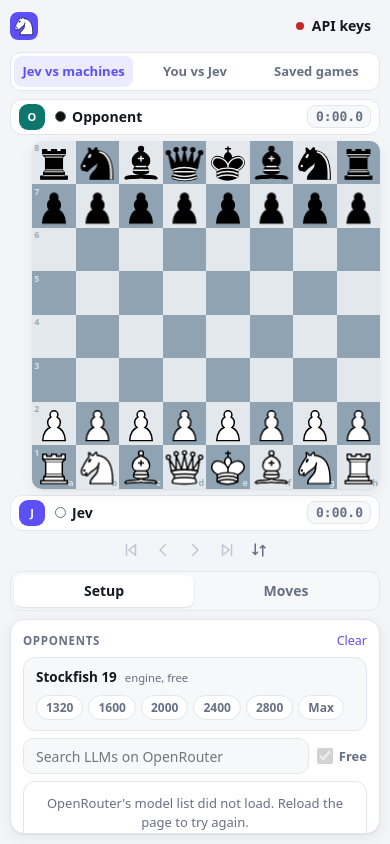
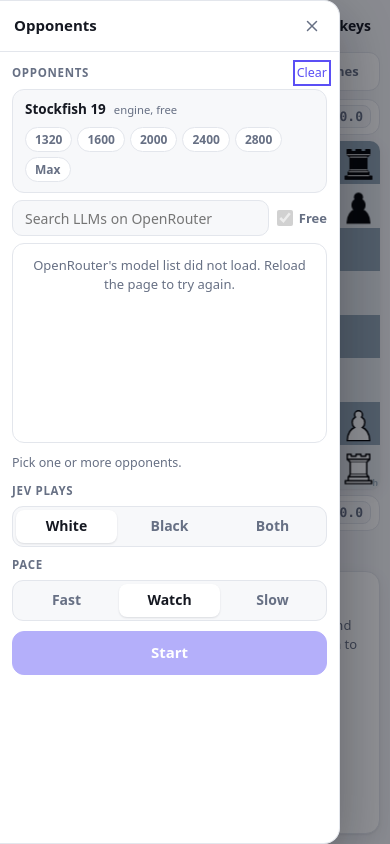
Before and after one commit to choxos/JevVsLLM, a website: page docs/index.html in a window 390 px wide. Drawn offline with Linux system fonts and the light colour scheme; no server answers.

Commit message:
Make the setup a drawer on narrow screens
Below 1180px the setup is no longer a tab under the board: it slides
in from the left over the page, full height, so opponents are easy to
pick on a phone. A button in the header opens it, its own header
closes it, and so do a tap outside, Escape, and starting a game. It
opens by itself when a mode has nothing to show yet.

The board keeps the room the tab bar used to take, and on a tablet it
now has the width the setup column held.

```diff
--- a/docs/app.js
+++ b/docs/app.js
@@ -280,7 +280,7 @@
   cells.clear();
   S.ply = null;
   S.flipped = false;
-  setPanel("info");
+  closeDrawer(); // the board is the thing to watch now
   schedule();
   Promise.allSettled(games.map((g) => runGame(g, controller.signal))).then(() => {
     run.running = false;
@@ -429,7 +429,7 @@
     S.ply = null;
     S.flipped = false;
     animateNext = null;
-    setPanel("info");
+    closeDrawer();
     schedule();
     renderHistory();
   } catch {
@@ -814,6 +814,7 @@
   for (const b of $$(".modes button")) b.setAttribute("aria-pressed", String(b.dataset.mode === S.mode));
   app.dataset.mode = S.mode;
   $("#keysDot").classList.toggle("ok", Boolean(S.keys.openrouter || S.keys.typesafe || S.config?.lends.typesafe));
+  $("#setupToggleLabel").textContent = $("#drawerTitle").textContent = { arena: "Opponents", human: "Play", history: "Saved games" }[S.mode];
   const seg = (id, v) => $$(`#${id} button`).forEach((b) => b.setAttribute("aria-pressed", String(b.dataset.v === String(v))));
   seg("jevColor", S.jevColor);
   seg("pace", S.pace);
@@ -1150,14 +1151,20 @@
   S.flipped = false;
   animateNext = null;
   if (mode === "history" && !S.saved.list) loadSaved();
-  setPanel(shown() ? "info" : "setup");
+  if (narrow()) setDrawer(!shown()); // the mode's controls live in the drawer: show them when there is no game yet
   schedule();
 }
 
-function setPanel(p) {
-  app.dataset.panel = p;
-  for (const b of $$(".ptabs button")) b.setAttribute("aria-pressed", String(b.dataset.panel === p));
+/** Under 1180px the setup is a drawer over the board; wider, it is always in view. */
+const narrow = () => matchMedia("(max-width: 1180px)").matches;
+
+function setDrawer(open) {
+  app.dataset.drawer = open ? "open" : "closed";
+  $("#scrim").hidden = !open;
+  $("#setupToggle").setAttribute("aria-expanded", String(open));
+  if (open) $(`.setup .for-${S.mode}`)?.querySelector("button, input, [tabindex]")?.focus({ preventScroll: true });
 }
+const closeDrawer = () => narrow() && setDrawer(false);
 
 function goto(k) {
   const g = shown();
@@ -1195,7 +1202,9 @@
 $("#orKey").addEventListener("input", routeNote);
 
 $$(".modes button").forEach((b) => b.addEventListener("click", () => setMode(b.dataset.mode)));
-$$(".ptabs button").forEach((b) => b.addEventListener("click", () => setPanel(b.dataset.panel)));
+$("#setupToggle").addEventListener("click", () => setDrawer(app.dataset.drawer !== "open"));
+$("#scrim").addEventListener("click", () => setDrawer(false));
+$("#setupClose").addEventListener("click", () => setDrawer(false));
 $("#keysBtn").addEventListener("click", openKeys);
 $("#saveKeys").addEventListener("click", () => {
   S.keys = { openrouter: $("#orKey").value.trim(), typesafe: $("#tsKey").value.trim() };
@@ -1258,7 +1267,7 @@
   renderModels();
 });
 $("#startBtn").addEventListener("click", startArena);
-$("#newGameBtn").addEventListener("click", newHumanGame);
+$("#newGameBtn").addEventListener("click", () => (newHumanGame(), closeDrawer()));
 $("#typedMove").addEventListener("submit", (e) => {
   e.preventDefault();
   const g = S.human?.game;
@@ -1296,6 +1305,7 @@
 document.addEventListener("keydown", (e) => {
   if (e.target.closest("input, dialog") || e.metaKey || e.ctrlKey || e.altKey) return;
   const g = shown();
+  if (e.key === "Escape" && app.dataset.drawer === "open") return setDrawer(false);
   if (e.key === "f") return (S.flipped = !S.flipped), schedule();
   if (e.key === "v" && S.mode === "human" && Recognition()) return setVoice(!voice.on);
   if (!g) return;
--- a/docs/index.html
+++ b/docs/index.html
@@ -14,8 +14,12 @@
   <script type="module" src="app.js"></script>
 </head>
 <body>
-  <div class="app" data-mode="arena" data-panel="setup">
+  <div class="app" data-mode="arena" data-drawer="closed">
     <header class="top">
+      <button type="button" class="btn ghost drawer-toggle" id="setupToggle" aria-expanded="false" aria-controls="setupPanel" title="Opponents and settings">
+        <svg viewBox="0 0 24 24" width="18" height="18" aria-hidden="true"><path d="M4 6h16M4 12h16M4 18h16"/></svg>
+        <span id="setupToggleLabel">Opponents</span>
+      </button>
       <a class="brand" href="./" aria-label="Jev Chess home">
         <img src="favicon.svg" alt="" width="28" height="28">
         <span>Jev <b>Chess</b></span>
@@ -39,12 +43,11 @@
       </div>
     </header>
 
-    <nav class="seg ptabs" aria-label="Panel">
-      <button type="button" data-panel="setup" aria-pressed="true">Setup</button>
-      <button type="button" data-panel="info" aria-pressed="false">Moves</button>
-    </nav>
-
-    <aside class="panel setup">
+    <aside class="panel setup" id="setupPanel">
+      <div class="drawer-head">
+        <b id="drawerTitle">Opponents</b>
+        <button type="button" class="icon-btn" id="setupClose" aria-label="Close the panel" title="Close"><svg viewBox="0 0 24 24"><path d="M6 6l12 12M18 6L6 18"/></svg></button>
+      </div>
       <!-- Jev vs machines -->
       <section class="for-arena stack">
         <div class="field grow">
@@ -147,6 +150,8 @@
     </aside>
   </div>
 
+  <div class="scrim" id="scrim" hidden></div>
+
   <dialog id="keysDialog" class="dialog">
     <form method="dialog" class="stack">
       <h2>API keys</h2>
--- a/docs/styles.css
+++ b/docs/styles.css
@@ -79,7 +79,11 @@
 .setup { grid-area: setup; }
 .stage { grid-area: stage; }
 .info { grid-area: info; }
-.app > .ptabs { display: none; }
+.top .drawer-toggle { display: none; } /* the setup is a column of its own until the screen narrows */
+.drawer-toggle svg { fill: none; stroke: currentColor; stroke-width: 2; stroke-linecap: round; }
+.drawer-toggle .dot { margin-left: 2px; }
+.scrim { position: fixed; inset: 0; z-index: 35; background: rgba(10, 12, 20, 0.45); }
+.drawer-head { display: none; }
 
 .brand { display: flex; align-items: center; gap: 10px; color: var(--text); text-decoration: none; font-size: 17px; letter-spacing: -0.01em; white-space: nowrap; }
 .brand img { border-radius: 8px; }
@@ -436,12 +440,21 @@
 .toast.show { opacity: 1; transform: translate(-50%, 0); }
 
 /* ------------------------------------------------------------------ smaller screens */
+/* Narrower than three columns: the setup slides in from the left over everything else */
 @media (max-width: 1180px) {
-  .app { grid-template-columns: minmax(0, 1fr) 330px; grid-template-rows: auto auto minmax(0, 1fr); grid-template-areas: "top top" "stage tabs" "stage panel"; }
-  .ptabs { grid-area: tabs; }
-  .setup, .info { grid-area: panel; }
-  .app > .ptabs { display: flex; }
-  .app[data-panel="setup"] .info, .app[data-panel="info"] .setup { display: none; }
+  .app { grid-template-columns: minmax(0, 1fr) 330px; grid-template-rows: auto minmax(0, 1fr); grid-template-areas: "top top" "stage panel"; }
+  .info { grid-area: panel; }
+  .top .drawer-toggle { display: inline-flex; }
+  .setup {
+    position: fixed; top: 0; bottom: 0; left: 0; width: min(88vw, 340px); z-index: 40;
+    border-radius: 0 16px 16px 0; border-left: 0;
+    transform: translateX(-101%); transition: transform 0.22s ease;
+    box-shadow: 0 20px 60px rgba(10, 12, 20, 0.35);
+  }
+  .app[data-drawer="open"] .setup { transform: none; }
+  .drawer-head { display: flex; align-items: center; justify-content: space-between; gap: 10px; padding: 8px 10px 8px 14px; border-bottom: 1px solid var(--line); flex: none; }
+  .drawer-head b { font-size: 15px; }
+  .setup > section { padding-top: max(16px, env(safe-area-inset-top)); }
 }
 @media (max-width: 1180px) {
   .stats-title { display: none; }
@@ -457,7 +470,7 @@
 }
 @media (max-width: 760px) and (orientation: portrait), (max-width: 520px) {
   body { font-size: 14px; }
-  .app { grid-template-columns: minmax(0, 1fr); grid-template-rows: auto auto auto minmax(0, 1fr); grid-template-areas: "top" "stage" "tabs" "panel"; gap: 8px; padding: 8px 10px 10px; }
+  .app { grid-template-columns: minmax(0, 1fr); grid-template-rows: auto auto minmax(0, 1fr); grid-template-areas: "top" "stage" "panel"; gap: 8px; padding: 8px 10px 10px; }
   .top { flex-wrap: wrap; gap: 8px; }
   .brand span, .stats-title, .top-actions .icon-btn { display: none; }
   .statsbtn { flex: 1; min-width: 0; height: 36px; gap: 10px; padding: 0 10px; justify-content: space-around; }
@@ -466,6 +479,8 @@
   .stat b { font-size: 13px; }
   .stat small, .stat .n { font-size: 10px; }
   .modes { order: 3; width: 100%; margin: 0; }
+  .drawer-toggle span { display: none; } /* the icon alone, to keep the header on two rows */
+  .drawer-toggle { padding: 0 10px; }
   .modes button { padding: 6px 6px; font-size: 13px; }
   .top-actions { margin-left: auto; }
   .top-actions .btn { padding: 0 8px; }
```
Also changed, not shown: README.md.
